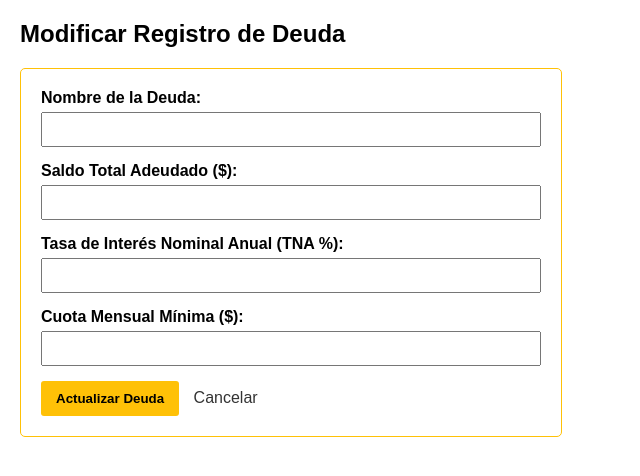
After one commit to LucasIGomez/gestor-financiero, a PHP site: page /app/views/editar_deuda_view.php in a window 1280 px wide. The commit adds this page. Shown: the top 476 px of the page, without its empty margins (0-640 px from the left). Run offline with PHP 8.4, Linux system fonts and the light colour scheme; the template is opened without the code that fills it, so the values that code supplies are empty.

Commit message:
feat: implementacion completa del ciclo de actualizacion (Update) para deudas

```diff
--- a/app/controllers/DeudaController.php
+++ b/app/controllers/DeudaController.php
@@ -74,5 +74,10 @@ class DeudaController {
         $n = -log(1 - ($r * $P) / $A) / log(1 + $r);
         return $n;
     }
+
+    // Extrae una deuda validando que pertenezca al usuario
+    public function obtenerDeudaEspecifica($id_deuda, $id_usuario) {
+        return $this->modelo->obtenerDeudaPorId($id_deuda, $id_usuario);
+    }
 }
 ?>
--- /dev/null
+++ b/app/views/editar_deuda_view.php
@@ -0,0 +1,93 @@
+<!DOCTYPE html>
+<html lang="es">
+
+<head>
+    <meta charset="UTF-8">
+    <title>Editar Deuda - Gestor Financiero</title>
+    <style>
+        body {
+            font-family: Arial, sans-serif;
+            margin: 20px;
+        }
+
+        .form-container {
+            max-width: 500px;
+            padding: 20px;
+            border: 1px solid #ffc107;
+            border-radius: 5px;
+        }
+
+        .form-group {
+            margin-bottom: 15px;
+        }
+
+        label {
+            display: block;
+            font-weight: bold;
+            margin-bottom: 5px;
+        }
+
+        input {
+            width: 100%;
+            padding: 8px;
+            box-sizing: border-box;
+        }
+
+        button {
+            padding: 10px 15px;
+            background-color: #ffc107;
+            border: none;
+            border-radius: 3px;
+            cursor: pointer;
+            font-weight: bold;
+        }
+
+        button:hover {
+            background-color: #e0a800;
+        }
+
+        a {
+            text-decoration: none;
+            color: #333;
+            margin-left: 10px;
+        }
+    </style>
+</head>
+
+<body>
+    <h2>Modificar Registro de Deuda</h2>
+    <div class="form-container">
+        <form action="index.php?action=actualizar_deuda" method="POST">
+            <input type="hidden" name="id_deuda" value="<?= $deuda['id_deuda'] ?>">
+
+            <div class="form-group">
+                <label>Nombre de la Deuda:</label>
+                <input type="text" name="nombre_deuda" required maxlength="100"
+                    value="<?= htmlspecialchars($deuda['nombre_deuda']) ?>">
+            </div>
+
+            <div class="form-group">
+                <label>Saldo Total Adeudado ($):</label>
+                <input type="number" step="0.01" name="saldo_total" required min="0.01"
+                    value="<?= $deuda['saldo_total'] ?>">
+            </div>
+
+            <div class="form-group">
+                <label>Tasa de Interés Nominal Anual (TNA %):</label>
+                <input type="number" step="0.01" name="tasa_intereses" required min="0"
+                    value="<?= $deuda['tasa_intereses'] ?>">
+            </div>
+
+            <div class="form-group">
+                <label>Cuota Mensual Mínima ($):</label>
+                <input type="number" step="0.01" name="cuota_mensual" required min="0.01"
+                    value="<?= $deuda['cuota_mensual'] ?>">
+            </div>
+
+            <button type="submit">Actualizar Deuda</button>
+            <a href="index.php?action=deudas">Cancelar</a>
+        </form>
+    </div>
+</body>
+
+</html>
--- a/app/views/lista_deudas_view.php
+++ b/app/views/lista_deudas_view.php
@@ -63,12 +63,16 @@
                 <th>Tasa de Interés (TNA)</th>
                 <th>Cuota Actual</th>
                 <th>Simulación (Pago Extra: $50,000)</th>
+                <th>Acciones</th>
             </tr>
         </thead>
         <tbody>
             <?php if (!empty($deudas)): ?>
                 <?php foreach ($deudas as $deuda): ?>
                     <tr>
+                        <td>
+                            <a href="index.php?action=editar_deuda&id=<?= $deuda['id_deuda'] ?>" style="background-color: #ffc107; padding: 5px 10px; text-decoration: none; color: black; border-radius: 3px;">Editar</a>
+                        </td>
                         <td><?= htmlspecialchars($deuda['nombre_deuda']) ?></td>
                         <td>$<?= number_format($deuda['saldo_total'], 2) ?></td>
                         <td><?= number_format($deuda['tasa_intereses'], 2) ?>%</td>
```
Also changed, not shown: app/models/DeudaModel.php (+11 -0 lines), index.php (+42 -0 lines), 2 other files.
